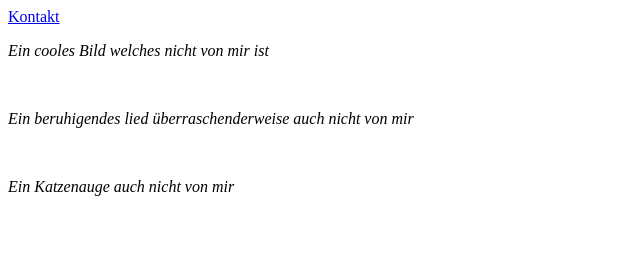
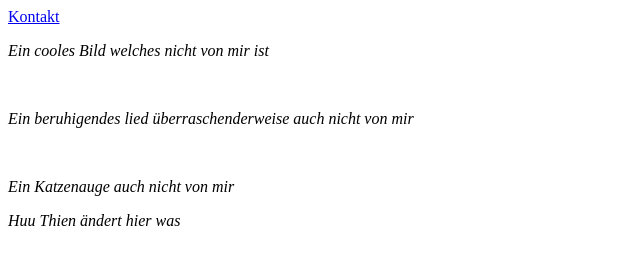
Before and after one commit to NikitaGae/ProjektManagment, a plain HTML site: page index.html in a window 1280 px wide. Shown: the whole page, without its empty margins (0-640 px from the left). Drawn offline with Linux system fonts and the light colour scheme.

Commit message:
Paragraph für Huu Thien
Lorem ipsum test 123

```diff
--- a/index.html
+++ b/index.html
@@ -26,6 +26,10 @@
     <p>
         <i>Ein Katzenauge auch nicht von mir</i>
     </p>
+
+    <p>
+        <i>Huu Thien ändert hier was</i>
+    </p>
     <br>
 </body>
 
```
